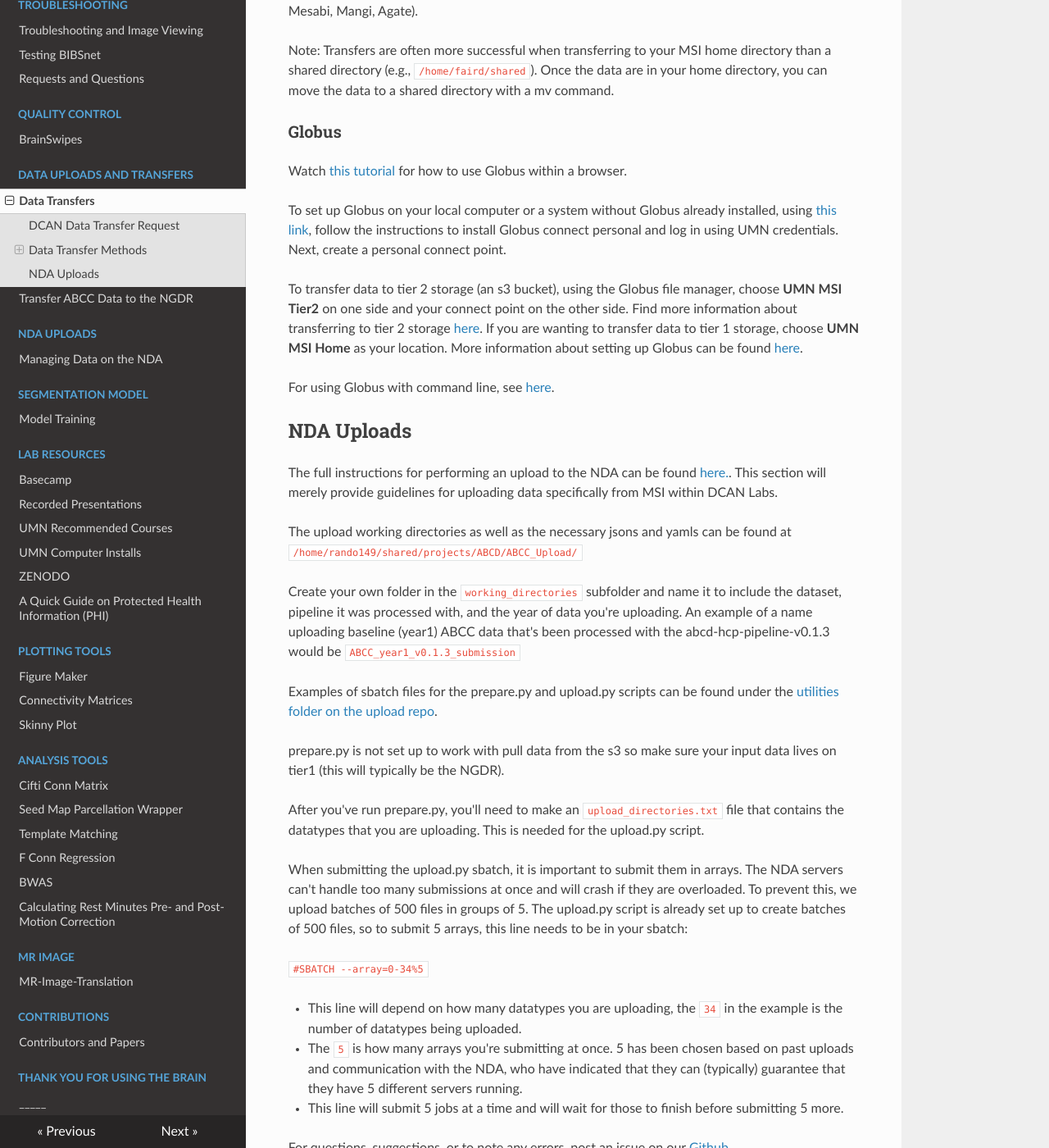
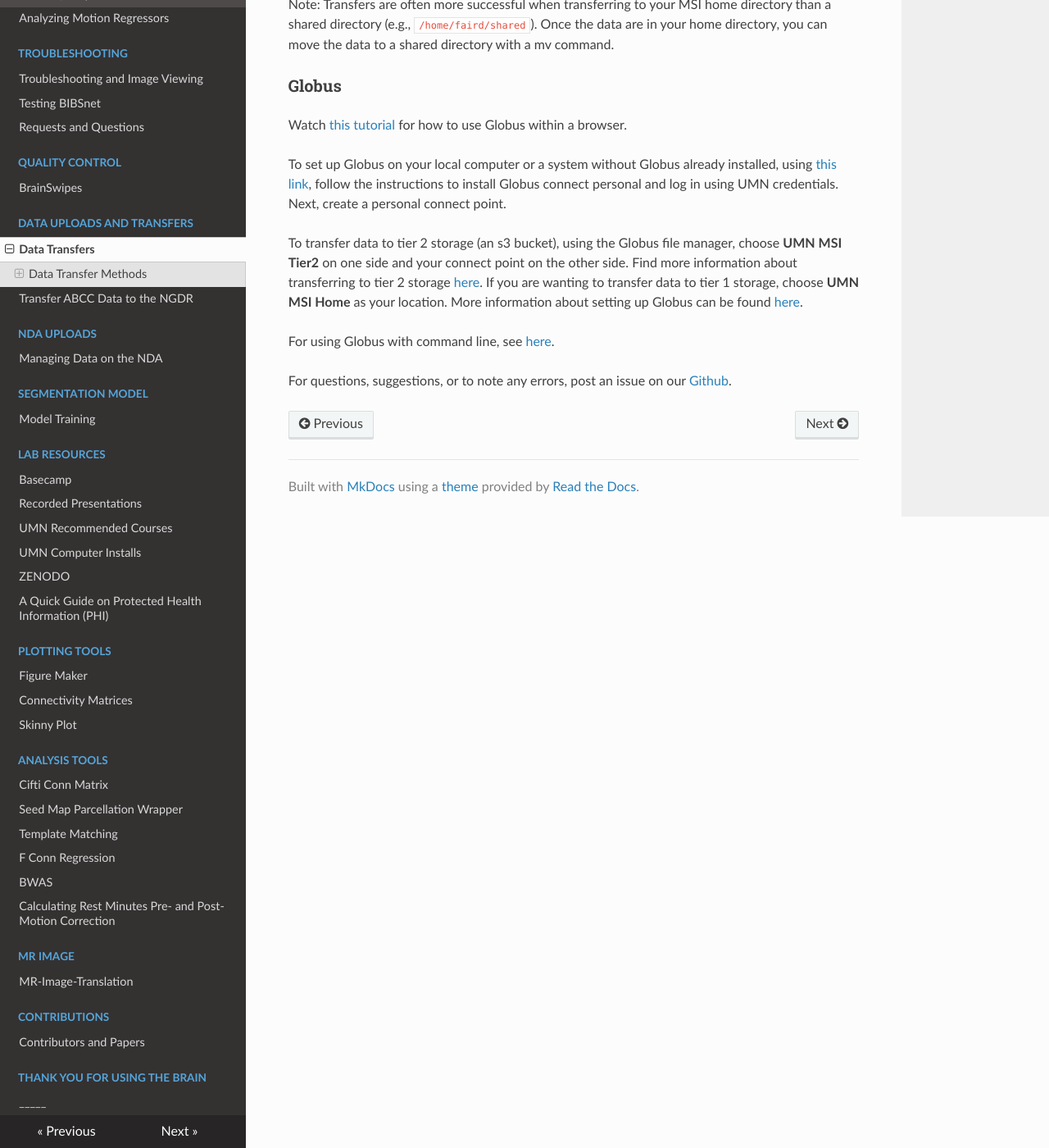
Before and after one commit to DCAN-Labs/cdni-brain, an MkDocs documentation site: the page built from docs/uploads.md, in a window 1280 px wide and 1400 px high, scrolled down 1123 px. Shown: the whole window at 82% size. Built offline with MkDocs 1.6.1, drawn with Linux system fonts in a browser that asks for light colours; nearby versions of some CDN libraries; some of the changed text lies outside the part shown.

Commit message:
remove info about ABCD on NDA

```diff
--- a/docs/uploads.md
+++ b/docs/uploads.md
@@ -1,6 +1,6 @@
 # Data Uploads and Transfer
 
-## DCAN Data Transfer Request
+**DCAN Data Transfer Request**
 
 If you require assistance or advice from the DCAN computing team on your data transfer (within and outside of MSI), please fill out the [data transfer request form](https://docs.google.com/forms/d/e/1FAIpQLSd84tpEaXS4C9afAneGUGnW6dUtMhS1J9zunWgn5VFQjgRhYA/viewform)
 
@@ -8,14 +8,11 @@ If you require assistance or advice from the DCAN computing team on your data tr
 
 The data transfer method will depend on how much data you are transferring (number of files and size), where you are transferring the data to, and what the data are (consider data sharing restrictions).
 
-1. Transfers of ABCD data will most likely going include an [NDA upload](https://github.com/DCAN-Labs/nda-bids-upload).
+1. If the data is being sent to a collaborator at another institution, make sure you know who the collaborator is and what method is being used to share the data. Some of DCAN Labs' more frequent collaborators include DEAP, INDI, and UPenn.
 
-2. If the data is being sent to a collaborator at another institution, make sure you know who the collaborator is and what method is being used to share the data. Some of DCAN Labs' more frequent collaborators include DEAP, INDI, and UPenn.
+2. If you are trying to upload a small testing dataset (less than 10 subject-session pairs), you will most likely be uploading to Box. Box is a HIPPA compliant secure storage service that is available across many institutions. Make sure you have already clarified where the data is going on Box. Box is **not recommended** for large amounts of data. UMN has a [set of guides](https://it.umn.edu/services-technologies/self-help-guides/box-secure-storage-work-files-folders) on how to use Box.
 
-3. If you are trying to upload a small testing dataset (less than 10 subject-session pairs), you will most likely be uploading to Box. Box is a HIPPA compliant secure storage service that is available across many institutions. Make sure you have already clarified where the data is going on Box. Box is **not recommended** for large amounts of data. UMN has a [set of guides](https://it.umn.edu/services-technologies/self-help-guides/box-secure-storage-work-files-folders) on how to use Box.
-
-
-Use services like s3 sync, rsync, and Globus to sync data / upload data to the appropriate, specified locations.
+3. Use services like s3 sync, rsync, and Globus to sync data / upload data to the appropriate, specified locations.
 
 For information on how to use MSI to transfer/track data, see [this page.](storage.md)
 
@@ -45,29 +42,5 @@ To transfer data to tier 2 storage (an s3 bucket), using the Globus file manager
 
 For using Globus with command line, see [here](https://docs.globus.org/cli/reference/).
 
-## NDA Uploads
-
-The full instructions for performing an upload to the NDA can be found [here.](https://github.com/DCAN-Labs/nda-bids-upload). This section will merely provide guidelines for uploading data specifically from MSI within DCAN Labs.
-
-The upload working directories as well as the necessary jsons and yamls can be found at `/home/rando149/shared/projects/ABCD/ABCC_Upload/`
-
-Create your own folder in the `working_directories` subfolder and name it to include the dataset, pipeline it was processed with, and the year of data you're uploading. An example of a name uploading baseline (year1) ABCC data that's been processed with the abcd-hcp-pipeline-v0.1.3 would be `ABCC_year1_v0.1.3_submission`
-
-Examples of sbatch files for the prepare.py and upload.py scripts can be found under the [utilities folder on the upload repo](https://github.com/DCAN-Labs/nda-bids-upload/tree/main/utilities).
-
-prepare.py is not set up to work with pull data from the s3 so make sure your input data lives on tier1 (this will typically be the NGDR).
-
-After you've run prepare.py, you'll need to make an `upload_directories.txt` file that contains the datatypes that you are uploading. This is needed for the upload.py script.
-
-When submitting the upload.py sbatch, it is important to submit them in arrays. The NDA servers can't handle too many submissions at once and will crash if they are overloaded. To prevent this, we upload batches of 500 files in groups of 5. The upload.py script is already set up to create batches of 500 files, so to submit 5 arrays, this line needs to be in your sbatch:
-
-`#SBATCH --array=0-34%5`
-
-- This line will depend on how many datatypes you are uploading, the `34` in the example is the number of datatypes being uploaded.
-
-- The `5` is how many arrays you're submitting at once. 5 has been chosen based on past uploads and communication with the NDA, who have indicated that they can (typically) guarantee that they have 5 different servers running.
-
-- This line will submit 5 jobs at a time and will wait for those to finish before submitting 5 more.
-
 
 For questions, suggestions, or to note any errors, post an issue on our [Github](https://github.com/DCAN-Labs/cdni-brain/issues).
```
Also changed, not shown: docs/nda.md (deleted, +0 -58 lines), docs/ngdr-transfer.md (deleted, +0 -23 lines).
